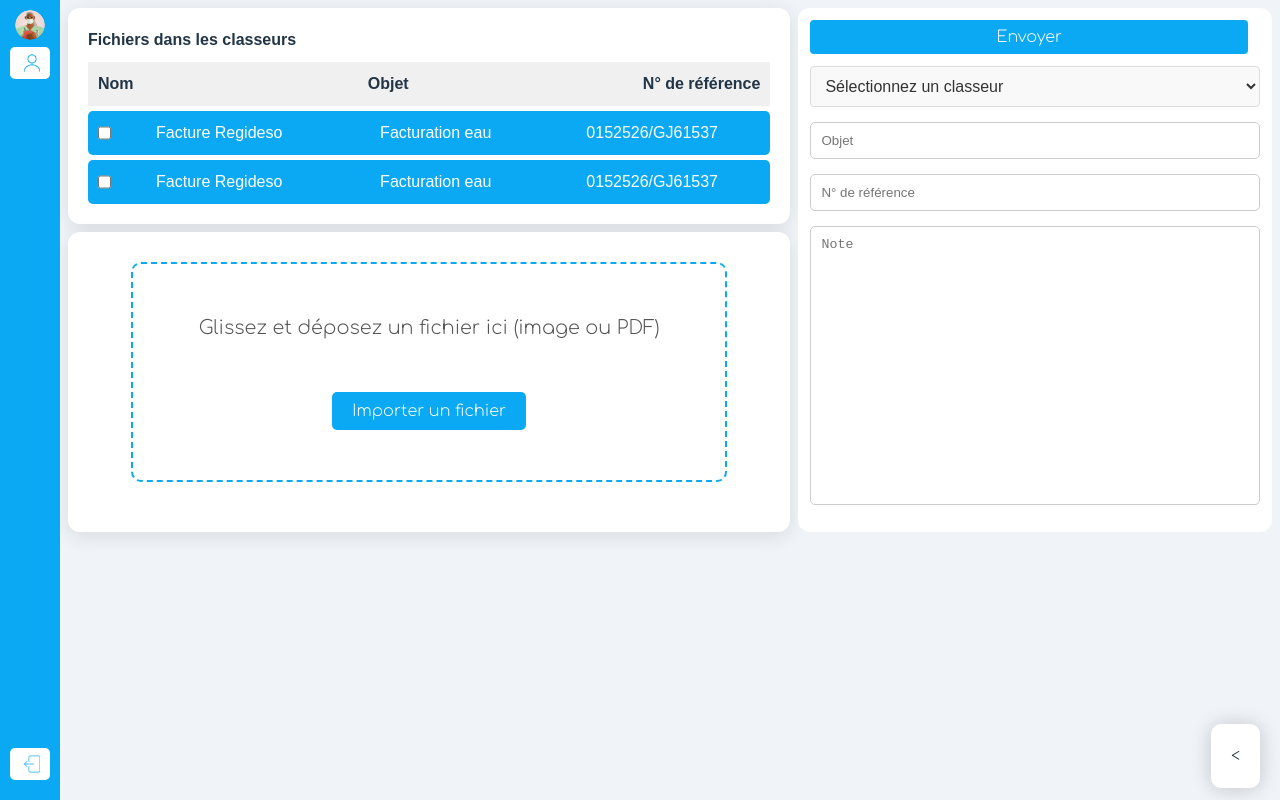
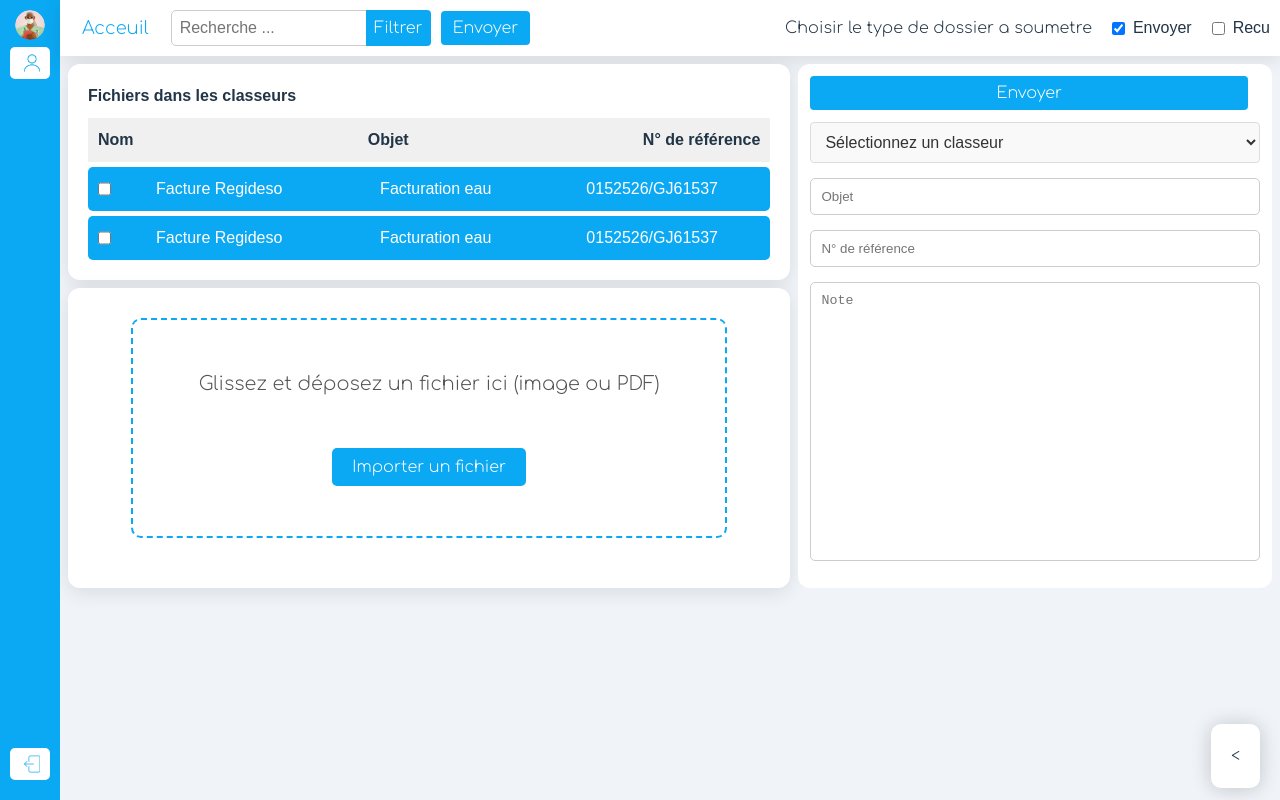
Before and after one commit to Dash-dev-5/FileResolver, a React (Vite) app: page /home in a window 1280 px wide. Built offline with nearby package versions, Linux system fonts and the light colour scheme.

Commit message:
mis en place de insertion cachet et enregistrement du nouveau pdf avec cachet fixe

```diff
--- a/src/_layourt/_layourt.jsx
+++ b/src/_layourt/_layourt.jsx
@@ -81,7 +81,7 @@ function Layourt() {
     <div className="app" >
       <Sidebar />
       <div className="main-section">
-        {!location === '/home/MyPDFViewer' && <div className="top">
+        {location !== '/home/MyPDFViewer' && <div className="top">
           <Topbar showPopUp={togglePopUp} documentDetail={confirmMessage}  />
         </div>}
         <div className="page" ref={windowRef}>
```
